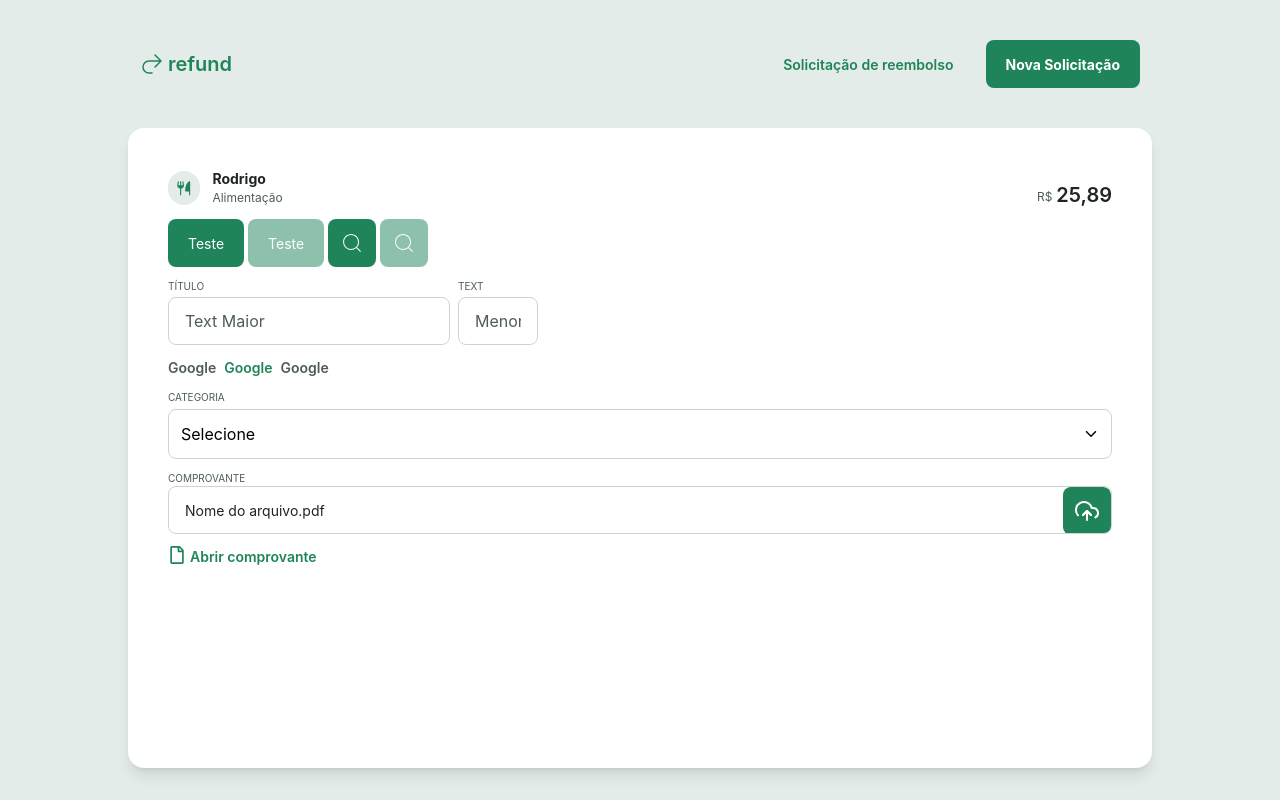
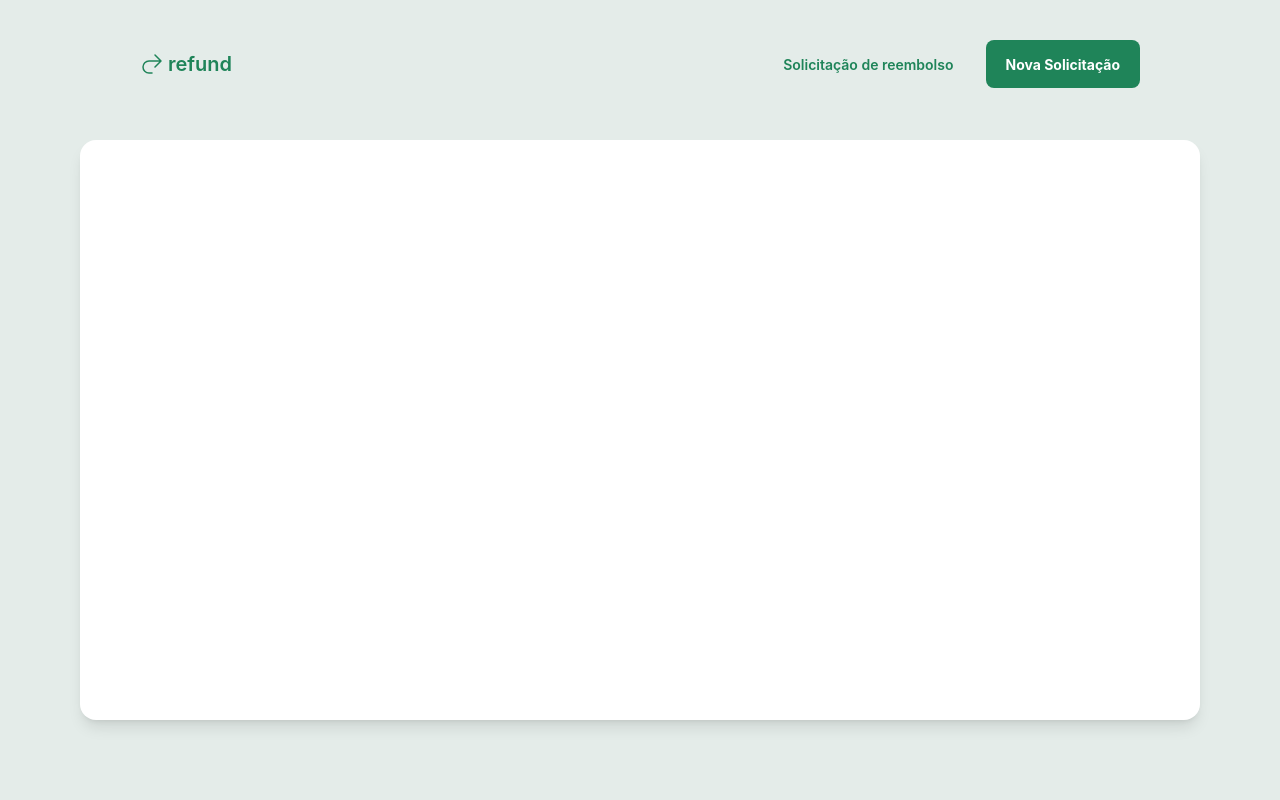
Before and after one commit to YasminFerrariDias/RefundSystem, a React (Vite) app: page / in a window 1280 px wide. Built offline with nearby package versions, Linux system fonts and the light colour scheme.

Commit message:
Modificação no visual

```diff
--- a/package.json
+++ b/package.json
@@ -11,6 +11,7 @@
   },
   "dependencies": {
     "@tailwindcss/vite": "^4.2.4",
+    "fastify": "^5.8.5",
     "react": "^19.2.5",
     "react-dom": "^19.2.5",
     "react-icons": "^5.6.0",
--- a/src/App.tsx
+++ b/src/App.tsx
@@ -1,9 +1,9 @@
-import { Components } from "./pages/components";
+import { Home } from "./pages/Home/home";
 
 export function App() {
   return (
-    <>
-      <Components />
-    </>
+    <div className="bg-gray-400" h-full>
+      <Home />
+    </div>
   )
 }
--- a/src/components/CardContainer/CardContainer.variant.ts
+++ b/src/components/CardContainer/CardContainer.variant.ts
@@ -6,10 +6,10 @@ export const cardContainerVariant = tv({
   `,
   variants: {
     size: {
-      sm: "w-[512px] h-[224px] ",
-      md: "w-[512px] h-[388px]",
-      lg: "w-[512px] h-[504px]",
-      xl: "w-4/5 max-h-4/5 overflow-y-auto"
+      sm: "w-[512px] h-[224px] overflow-y-auto",
+      md: "w-[512px] h-[388px] overflow-y-auto",
+      lg: "w-[512px] h-[504px] overflow-y-auto",
+      xl: "inset-0 absolute ml-20 mr-20 mb-20 mt-35"
     }
   },
   defaultVariants: {
--- a/src/components/PDFComponents/InputPDF.tsx
+++ b/src/components/FileComponents/InputFile.tsx
@@ -3,7 +3,7 @@ import { IconButton } from "../Button/IconButton/IconButton";
 import { Text } from "../Text/Text";
 import { useRef, useState } from "react";
 
-export function InputPDF() {
+export function InputFile() {
   const [ nameFile, setNameFile] = useState("Nome do arquivo.pdf")
 
   const fileInputRef = useRef<HTMLInputElement>(null)
--- a/src/components/PDFComponents/previewPDF.tsx
+++ b/src/components/FileComponents/previewFile.tsx
@@ -2,7 +2,7 @@ import { FaRegFile } from "react-icons/fa";
 import { Icon } from "../Icon/Icon";
 import { Text } from "../Text/Text";
 
-export function PreviewPDF() {
+export function PreviewFile() {
   return (
     <div className="flex gap-1 justify-centerr">
       <Icon icon={FaRegFile} iconColor="green100" size="sm" />
--- a/src/layout/Layout.tsx
+++ b/src/layout/Layout.tsx
@@ -1,15 +1,15 @@
-import {  type ReactNode } from "react";
+import { type ReactNode } from "react";
 import { Header } from "./components/Header";
 
 interface LayoutProps {
   children: ReactNode
 }
 
-export function Layout({children}: LayoutProps) {
+export function Layout({ children }: LayoutProps) {
   return (
-    <div>
-    <Header />
-    {children}
+    <div className="bg-gray-400 h-full w-full">
+      <Header />
+      {children}
     </div>
   )
 }
--- a/src/main.tsx
+++ b/src/main.tsx
@@ -2,7 +2,7 @@ import { StrictMode } from 'react'
 import { createRoot } from 'react-dom/client'
 import { App } from './App.tsx'
 import './styles/index.css'
-import { Layout } from './layout/layout.tsx'
+import { Layout } from './layout/Layout.tsx'
 
 createRoot(document.getElementById('root')!).render(
   <StrictMode>
--- /dev/null
+++ b/src/pages/Home/home.tsx
@@ -0,0 +1,9 @@
+import { CardContainer } from "../../components/CardContainer/CardContainer";
+
+export function Home() {
+  return (
+    <CardContainer>
+
+    </CardContainer>
+  )
+}
--- a/src/pages/components.tsx
+++ b/src/pages/components.tsx
@@ -6,8 +6,8 @@ import { NavLink } from "../components/NavLink";
 import { Request } from "../components/Request";
 import { CiSearch } from "react-icons/ci";
 import { Select } from "../components/Select/Select";
-import { InputPDF } from "../components/PDFComponents/InputPDF";
-import { PreviewPDF } from "../components/PDFComponents/previewPDF";
+import { InputFile } from "../components/FileComponents/InputFile";
+import { PreviewFile } from "../components/FileComponents/previewFile";
 
 export function Components() {
   return (
@@ -39,11 +39,11 @@ export function Components() {
         </div>
 
         <div>
-          <InputPDF />
+          <InputFile />
         </div>
 
         <div>
-          <PreviewPDF />
+          <PreviewFile />
         </div>
       </CardContainer>
     </div>
--- a/src/styles/index.css
+++ b/src/styles/index.css
@@ -18,4 +18,5 @@
 html, body {
   overflow: hidden;
   height: 100%;
+  background-color: #E4ECE9;
 }
```
Also changed, not shown: 1 other file (tests, documents, lock files or other folders).
